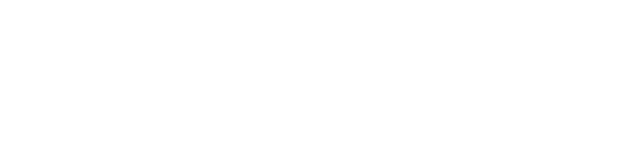
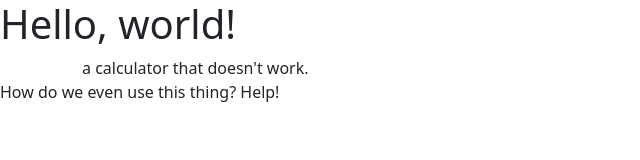
Before and after one commit to sefeoluwa/learningTests, a plain HTML site: page index.html in a window 1280 px wide. Shown: the whole page, without its empty margins (0-640 px from the left). Drawn offline with nearby package versions, Linux system fonts and the light colour scheme.

Commit message:
Testing out Bootstrap

```diff
--- a/index.html
+++ b/index.html
@@ -1,18 +1,18 @@
-<!DOCTYPE html>
+<!doctype html>
 <html lang="en">
-<head>
-    <meta charset="UTF-8">
-    <meta http-equiv="X-UA-Compatible" content="IE=edge">
-    <meta name="viewport" content="width=device-width, initial-scale=1.0">
-    <link rel="stylesheet" href="style.css">
-    <title>Document</title>
-</head>
-<body>
-    <div class="lorem">
-        <div class="ipsum">
+  <head>
+    <meta charset="utf-8">
+    <meta name="viewport" content="width=device-width, initial-scale=1">
+    <title>Bootstrap demo</title>
+    <link href="https://cdn.jsdelivr.net/npm/bootstrap@5.2.3/dist/css/bootstrap.min.css" rel="stylesheet" integrity="sha384-rbsA2VBKQhggwzxH7pPCaAqO46MgnOM80zW1RWuH61DGLwZJEdK2Kadq2F9CUG65" crossorigin="anonymous">
+  </head>
+  <body>
+    <h1>Hello, world!</h1>
+    <div class="container">
+        <div class="calc">a calculator that doesn't work.</div>
+    </div>
+    <p>How do we even use this thing? Help!</p>
 
-        </div>
-    </div>
-
-</body>
+    <script src="https://cdn.jsdelivr.net/npm/bootstrap@5.2.3/dist/js/bootstrap.bundle.min.js" integrity="sha384-kenU1KFdBIe4zVF0s0G1M5b4hcpxyD9F7jL+jjXkk+Q2h455rYXK/7HAuoJl+0I4" crossorigin="anonymous"></script>
+  </body>
 </html>
```
